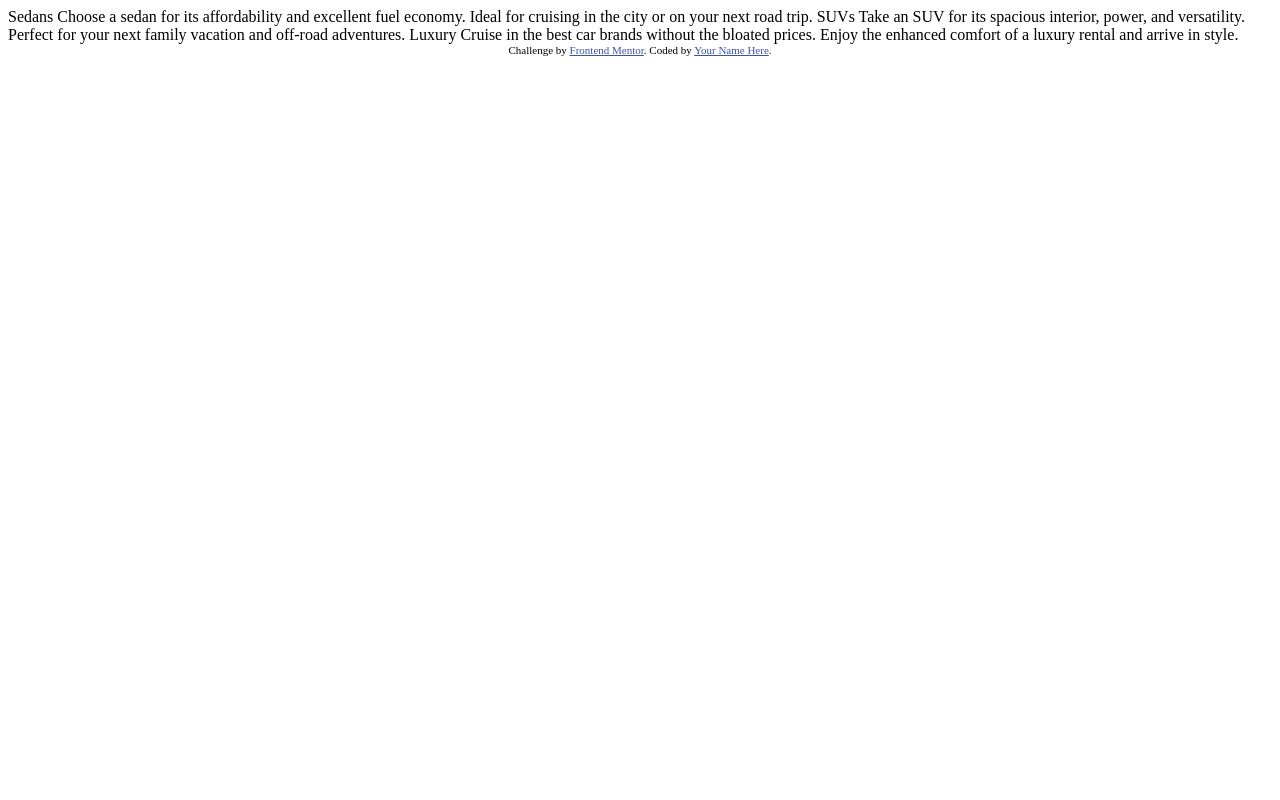
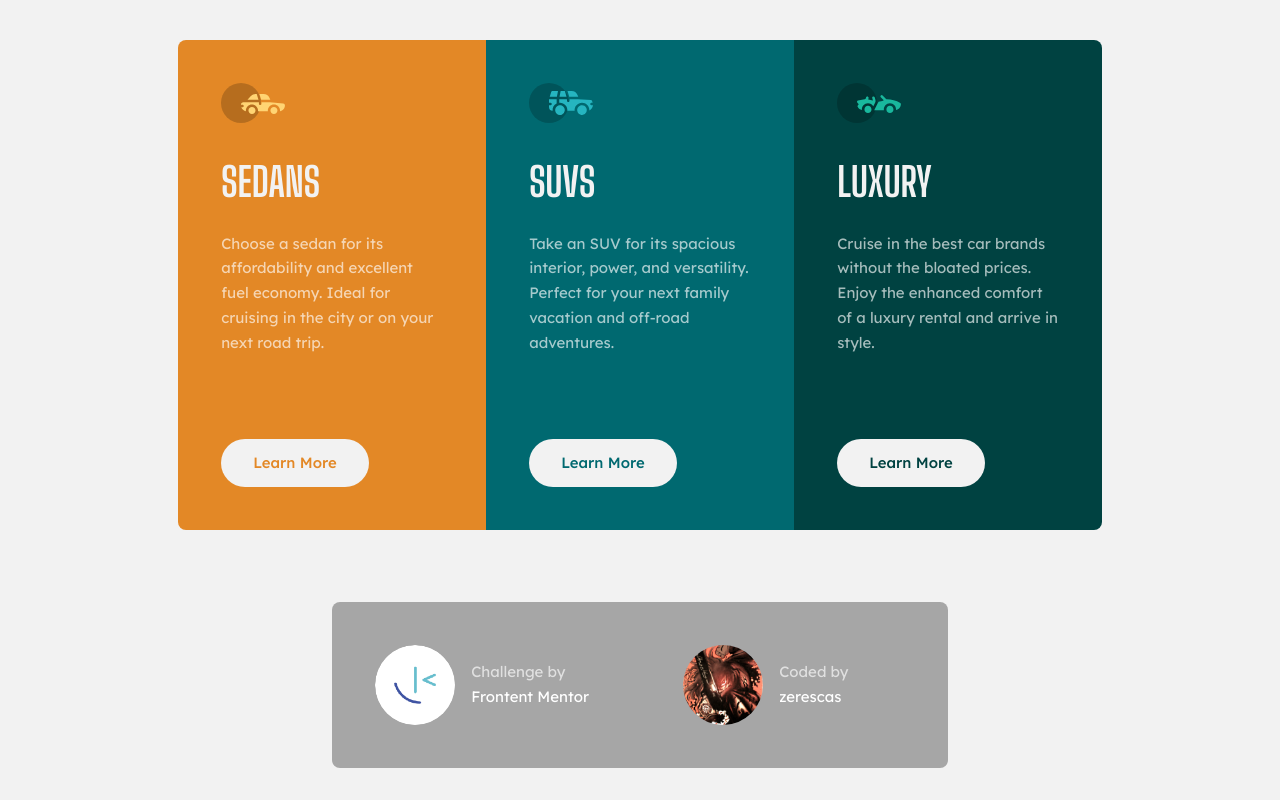
Before and after one commit to zerescas/three-column-preview-card-component, a plain HTML site: page index.html in a window 1280 px wide. Drawn offline with Linux system fonts and the light colour scheme.

Commit message:
Stable implementation

```diff
--- /dev/null
+++ b/css/reset.css
@@ -0,0 +1,74 @@
+/*
+https://www.joshwcomeau.com/css/custom-css-reset/
+*/
+
+/*
+  1. Use a more-intuitive box-sizing model.
+*/
+*,
+*::before,
+*::after {
+  box-sizing: border-box;
+}
+
+/*
+  2. Remove default margin
+*/
+* {
+  margin: 0;
+}
+
+/*
+  3. Allow percentage-based heights in the application
+*/
+html,
+body {
+  height: 100%;
+}
+
+/*
+  Typographic tweaks!
+  4. Add accessible line-height
+  5. Improve text rendering
+*/
+body {
+  line-height: 1.5;
+  -webkit-font-smoothing: antialiased;
+}
+
+/*
+  6. Improve media defaults
+*/
+img,
+picture,
+video,
+canvas,
+svg {
+  display: block;
+  max-width: 100%;
+}
+
+/*
+  7. Remove built-in form typography styles
+*/
+input,
+button,
+textarea,
+select {
+  font: inherit;
+}
+
+/*
+  8. Avoid text overflows
+*/
+p,
+h1,
+h2,
+h3,
+h4,
+h5,
+h6 {
+  overflow-wrap: break-word;
+}
+
+/* Custom Reset CSS */
--- /dev/null
+++ b/css/styles.css
@@ -0,0 +1,171 @@
+:root {
+
+    /* #####
+    Primary
+    ##### */
+
+    --bright-orange: hsl(31, 77%, 52%);
+    --dark-cyan: hsl(184, 100%, 22%);
+    --very-dark-cyan: hsl(179, 100%, 13%);
+
+    /* #####
+    Neutral
+    ##### */
+
+    /* Paragraphs */
+    --transparent-white: hsla(0, 0%, 100%, 0.65);
+
+    /* Background, Headings, Buttons */
+    --very-light-gray: hsl(0, 0%, 95%);
+    --gray: hsl(0, 0%, 65%);
+
+    /* Button properties */
+    --btn-bg-color: none;
+    --btn-color: none;
+}
+
+body {
+    display: flex;
+    flex-flow: column nowrap;
+    background-color: var(--very-light-gray);
+    font-family: 'Lexend Deca', sans-serif;
+}
+
+main {
+    align-items: center;
+    display: flex;
+    flex: 1 0 0;
+    justify-content: center;
+}
+
+/* Buttons */
+
+.btn {
+    align-self: start;
+    background-color: var(--btn-bg-color);
+    border-radius: 2em;
+    color: var(--btn-color);
+    font-size: .93em;
+    font-weight: 500;
+    padding: .86em 2.15em;
+    text-align: center;
+    text-decoration: none;
+    transition: 0.15s ease;
+}
+
+.btn-outline {
+    --btn-bg-color: var(--very-light-gray);
+}
+
+.btn-outline:hover {
+    --btn-bg-color: transparent;
+    --btn-color: var(--very-light-gray);
+    outline: solid 0.125em var(--very-light-gray);
+}
+
+/* Cards Container */
+
+.cards-container {
+    display: flex;
+    flex-flow: row wrap;
+    justify-content: center;
+    overflow: hidden;
+    border-radius: .5em;
+}
+
+/* Card Component */
+
+.card {
+    display: flex;
+    flex-flow: column nowrap;
+    padding: 2.7em;
+    width: 19.25em;
+}
+
+.card[data-accent="bright-orange"] {
+    background-color: var(--bright-orange);
+    --btn-color: var(--bright-orange);
+}
+
+.card[data-accent="dark-cyan"] {
+    background-color: var(--dark-cyan);
+    --btn-color: var(--dark-cyan);
+}
+
+.card[data-accent="very-dark-cyan"] {
+    background-color: var(--very-dark-cyan);
+    --btn-color: var(--very-dark-cyan);
+}
+
+.card[data-accent="gray"] {
+    background-color: var(--gray);
+    --btn-color: var(--gray);
+}
+
+/* Card Content */
+
+.card-content {
+    flex: 1 0 0;
+}
+
+.card-content+* {
+    margin-top: 6em;
+}
+
+.card-header {
+    margin: 1.8rem 0 1.6rem;
+    font-size: 2.5em;
+    font-family: "Big Shoulders Display", cursive;
+    text-transform: uppercase;
+    color: var(--very-light-gray);
+}
+
+.card-description {
+    font-size: 0.9375em;
+    line-height: 1.65em;
+    color: var(--transparent-white);
+    margin: -0.375em 0;
+}
+
+/* Footer  */
+
+footer {
+    margin: 2em 0;
+    display: flex;
+    justify-content: center;
+}
+
+.attribution {
+    text-decoration: none;
+    color: white;
+}
+
+.card-attribution .card-content {
+    display: flex;
+    align-items: center;
+}
+
+.card-attribution .card-content img {
+    width: 5em;
+    margin-right: 1em;
+    border-radius: 100%;
+}
+
+@media screen and (max-width: 58.125rem) {
+
+    .cards-container {
+        width: 100%;
+        margin: 1.7em;
+        flex-flow: column;
+    }
+
+    .card {
+        width: 100%;
+        height: auto;
+    }
+
+    .card-content+* {
+        margin-top: 2em;
+    }
+
+}
--- a/index.html
+++ b/index.html
@@ -1,36 +1,119 @@
 <!DOCTYPE html>
 <html lang="en">
+
   <head>
     <meta charset="UTF-8">
-  <meta name="viewport" content="width=device-width, initial-scale=1.0"> <!-- displays site properly based on user's device -->
-
-  <link rel="icon" type="image/png" sizes="32x32" href="./images/favicon-32x32.png">
-
+    <!-- Displays site properly based on user's device -->
+    <meta name="viewport" content="width=device-width, initial-scale=1.0">
+    <link rel="icon" type="image/png" sizes="32x32" href="images/favicon-32x32.png">
     <title>Frontend Mentor | 3-column preview card component</title>
 
-  <!-- Feel free to remove these styles or customise in your own stylesheet 👍 -->
-  <style>
-    .attribution { font-size: 11px; text-align: center; }
-    .attribution a { color: hsl(228, 45%, 44%); }
-  </style>
+    <!-- Google Fonts -->
+    <link rel="preconnect" href="https://fonts.googleapis.com">
+    <link rel="preconnect" href="https://fonts.gstatic.com" crossorigin>
+    <link
+      href="https://fonts.googleapis.com/css2?family=Big+Shoulders+Display:wght@700&family=Lexend+Deca:wght@300;400;500&display=swap"
+      rel="stylesheet">
+
+    <!-- CSS Styles -->
+    <link rel="stylesheet" href="css/reset.css">
+    <link rel="stylesheet" href="css/styles.css">
   </head>
+
   <body>
 
-  Sedans
+    <main>
+
+      <div class="cards-container">
+
+        <div class="card" data-accent="bright-orange">
+          <div class="card-content">
+            <img src="images/icon-sedans.svg" alt="sedans-icon">
+            <h1 class="card-header">Sedans</h1>
+            <p class="card-description">
               Choose a sedan for its affordability and excellent fuel economy. Ideal for cruising in the city
               or on your next road trip.
+            </p>
+          </div>
 
-  SUVs
+          <a class="btn btn-outline" href="">Learn More</a>
+        </div>
+
+        <div class="card" data-accent="dark-cyan">
+          <div class="card-content">
+            <img src="images/icon-suvs.svg" alt="suvs-icon">
+            <h1 class="card-header">SUVs</h1>
+            <p class="card-description">
               Take an SUV for its spacious interior, power, and versatility. Perfect for your next family vacation
               and off-road adventures.
+            </p>
+          </div>
 
-  Luxury
+          <a class="btn btn-outline" href="">Learn More</a>
+        </div>
+
+        <div class="card" data-accent="very-dark-cyan">
+          <div class="card-content">
+            <img src="images/icon-luxury.svg" alt="luxury-icon">
+            <h1 class="card-header">Luxury</h1>
+            <p class="card-description">
               Cruise in the best car brands without the bloated prices. Enjoy the enhanced comfort of a luxury
               rental and arrive in style.
+            </p>
 
-  <div class="attribution">
-    Challenge by <a href="https://www.frontendmentor.io?ref=challenge" target="_blank">Frontend Mentor</a>.
-    Coded by <a href="#">Your Name Here</a>.
           </div>
+
+          <a class="btn btn-outline" href="">Learn More</a>
+        </div>
+
+      </div>
+
+    </main>
+
+    <footer>
+
+      <div class="cards-container">
+
+        <div class="card card-attribution" data-accent="gray">
+
+          <div class="card-content">
+
+            <a class="attribution" href="https://www.frontendmentor.io?ref=challenge" target="_blank">
+              <img src="images/frontendmentor-logo.png" alt="frontendmentor-logo">
+            </a>
+
+            <p class="card-description">
+              Challenge by <br>
+              <a class="attribution" href="https://www.frontendmentor.io?ref=challenge" target="_blank">
+                Frontent Mentor
+              </a>
+            </p>
+
+          </div>
+
+        </div>
+
+        <div class="card card-attribution" data-accent="gray">
+
+          <div class="card-content">
+
+            <a class="attribution" href="https://avatars.githubusercontent.com/u/77718874?v=4" target="_blank">
+              <img src="images/coder-avatar.png" alt="coder-avatar">
+            </a>
+            <p class="card-description">
+              Coded by <br>
+              <a class="attribution" href="https://www.frontendmentor.io/profile/zerescas">zerescas</a>
+            </p>
+
+          </div>
+
+        </div>
+
+      </div>
+
+
+    </footer>
+
   </body>
+
 </html>
```
Also changed, not shown: images/coder-avatar.png (added), images/frontendmentor-logo.png (added), 1 other file. Lines whose indentation alone changed are shown as unchanged.
